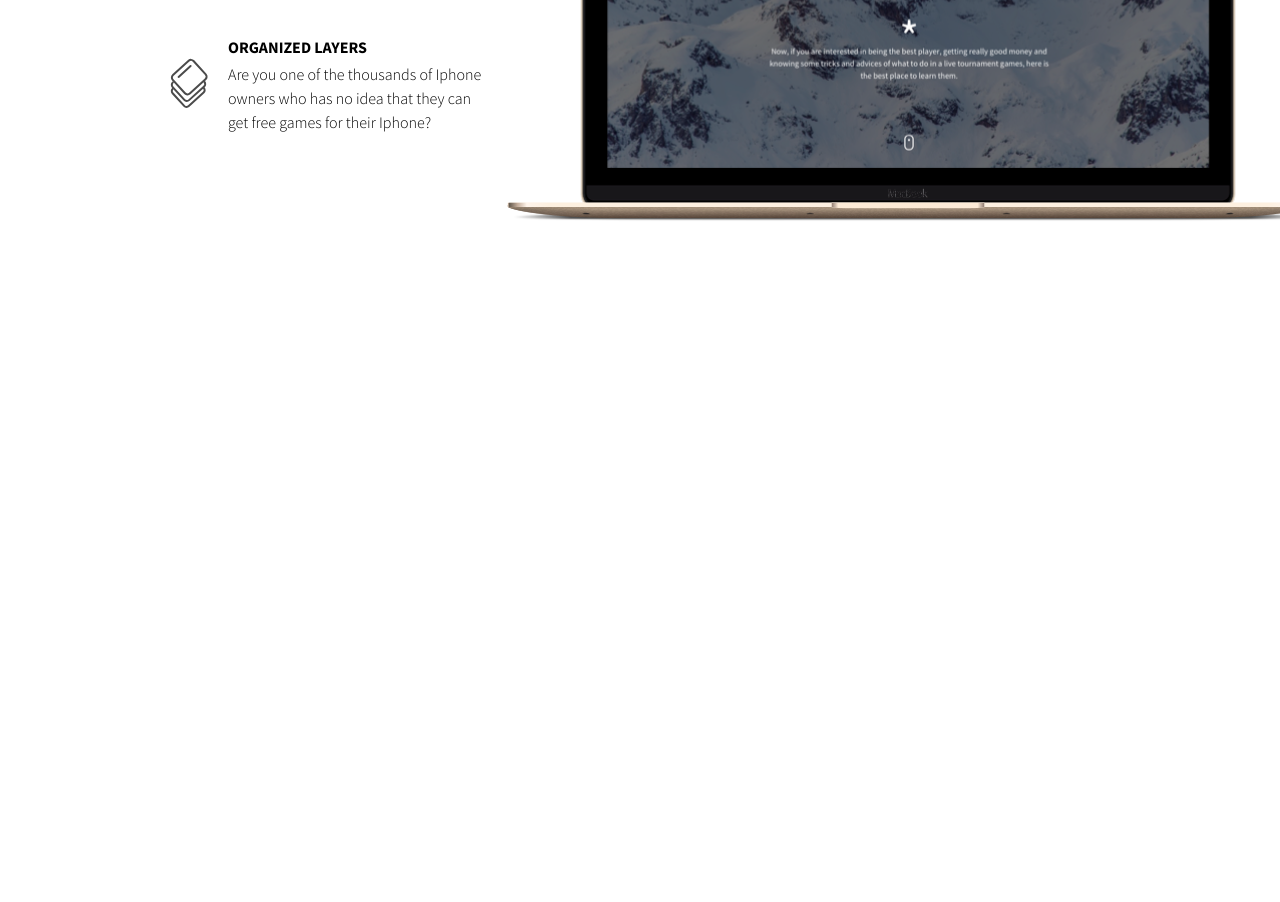
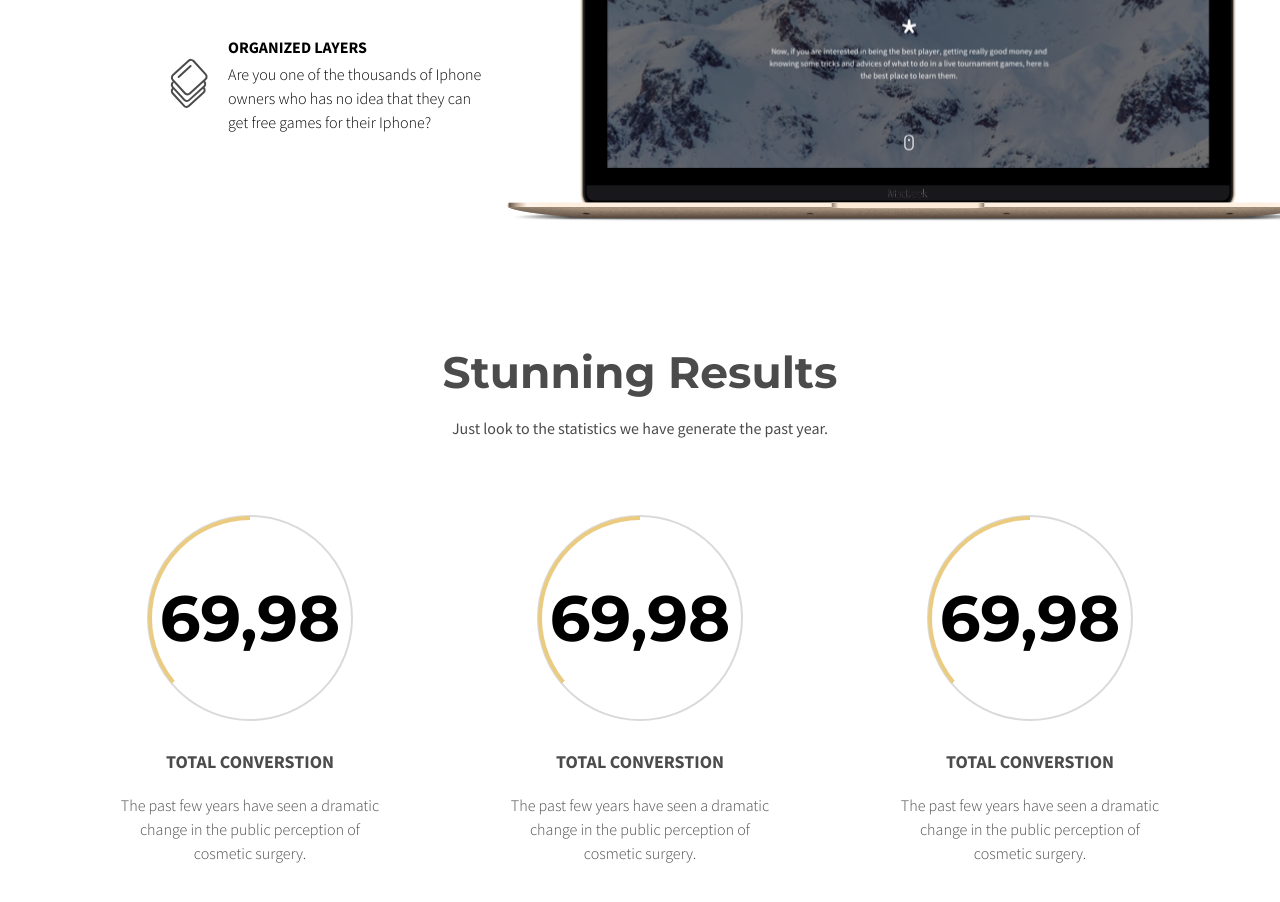
Before and after one commit to MikeJoester/dan-nguyen-html-css-training, a website built with Parcel: page practice-one/src/index.html in a window 1280 px wide. Shown: the part 1846-2748 px from the top of the page. Before the commit the page ends 2128 px from the top, so only its background shows below. Built offline with nearby package versions, Linux system fonts and the light colour scheme.

Commit message:
add: statistics section

```diff
--- a/practice-one/src/assets/styles/style.css
+++ b/practice-one/src/assets/styles/style.css
@@ -148,7 +148,7 @@ a {
 }
 
 .title__desc {
-    font-size: 16px;
+    font-size: var(--font-size-small);
     line-height: var(--line-height-medium);
 }
 
@@ -158,6 +158,7 @@ a {
 
 .heading {
     padding-top: 68px;
+    color: var(--silver-color);
     font-weight: var(--font-weight-mediumbold);
     font-size: var(--font-size-xxx-large);
 }
@@ -168,7 +169,14 @@ a {
     line-height: 30px;
 }
 
-.pricing__options {
+.heading--sm {
+    padding-top: 22px;
+    font-size: var(--font-size-small);
+    line-height: 24px;
+    font-weight: 400;
+}
+
+.card__view {
     padding-top: 76px;
     width: 100%;
     display: flex;
@@ -193,6 +201,14 @@ a {
 
 .card--recommend {
     box-shadow: 0px 8px 16px rgba(0, 0, 0, 0.2);
+}
+
+.card--statistics {
+    height: 100%;
+    box-shadow: none;
+    background: transparent;
+    border-radius: 0px;
+    justify-content: flex-start;
 }
 
 .card__price {
@@ -258,7 +274,7 @@ a {
     padding-top: 17px;
     padding-bottom: 50px;
     cursor: pointer;
-    font-size: 16px;
+    font-size: var(--font-size-small);
     line-height: 20px;
     letter-spacing: 1px;
 }
@@ -267,13 +283,18 @@ a {
     margin-bottom: 36px;
     font-weight: 400px;
     font-weight: 400;
-    font-size: 16px;
+    font-size: var(--font-size-small);
     line-height: 20px;
 }
 
 .container--features {
     height: 768px;
     justify-content: space-between;
+}
+
+.container--statistics {
+    height: 768px;
+    justify-content: flex-start;
 }
 
 .features__heading {
@@ -305,7 +326,7 @@ a {
 
 .item__text {
     color: #000;
-    font-size: 16px;
+    font-size: var(--font-size-small);
     width: 262px;
 }
 
@@ -318,3 +339,75 @@ a {
     font-weight: 300;
     line-height: 24px;
 }
+
+.progress__bar {
+    --process-diameter: 204px;
+    --process-degree: 230deg;
+
+    margin: auto;
+    width: var(--process-diameter);
+    height: var(--process-diameter);
+    background: conic-gradient(transparent var(--process-degree), var(--secondary-color) 0deg);
+    border-radius: 50%;
+    display: flex;
+    align-items: center;
+    justify-content: center;
+    margin-bottom: 27px;
+}
+
+.progress__bar::before {
+    --process-diameter-before: calc(var(--process-diameter) - 8px);
+
+    content: "";
+    position: absolute;
+    height: var(--process-diameter-before);
+    width: var(--process-diameter-before);
+    border-radius: 50%;
+    background-color: #fff;
+}
+
+.progress__bar::after {
+    --border-thickness: 2px;
+    --process-diameter-after: calc(var(--process-diameter) - var(--border-thickness));
+
+    content: "";
+    position: absolute;
+    z-index: -1;
+    background-color: #fff;
+    width: var(--process-diameter-after);
+    height: var(--process-diameter-after);
+    border: var(--border-thickness) solid #DADADA;
+    border-radius: 50%;
+}
+
+.progress__value {
+    position: relative;
+    color: black;
+    font-size: 64px;
+    line-height: 42px;
+    font-weight: var(--font-weight-mediumbold);
+}
+
+.progress__desc {
+    display: flex;
+    flex-direction: column;
+    align-items: center;
+}
+
+.progress__title {
+    font-size: var(--font-size-medium);
+    color: var(--silver-color);
+    font-weight: var(--font-weight-mediumbold);
+    line-height: 30px;
+}
+
+.progress__text {
+    font-size: var(--font-size-small);
+    color: var(--silver-color);
+    font-weight: 300;
+    line-height: 24px;
+}
+
+.card__view--statistics {
+    gap: 128px;
+}
--- a/practice-one/src/index.html
+++ b/practice-one/src/index.html
@@ -45,7 +45,7 @@
         <!-- Subscribing Plans -->
         <div class="container container--options">
             <h1 class="heading">Subscribing Plans</h1>
-            <ul class="pricing__options">
+            <ul class="card__view">
                 <li class="card">
                     <div class="card__price">
                         <div class="price__details">
@@ -63,6 +63,7 @@
                     </article>
                     <h1 class="btn--clear">GET STARTED</h1>
                 </li>
+
                 <li class="card">
                     <div class="card__price card__price--startup">
                         <div class="price__details">
@@ -80,6 +81,7 @@
                     </article>
                     <h1 class="btn--clear">GET STARTED</h1>
                 </li>
+
                 <li class="card card--recommend">
                     <div class="card__price card__price--business">
                         <div class="price__details">
@@ -97,6 +99,7 @@
                     </article>
                     <button class="btn btn--secondary btn--secondary--card">GET STARTED</button>
                 </li>
+
                 <li class="card">
                     <div class="card__price card__price--enterprise">
                         <div class="price__details">
@@ -152,6 +155,50 @@
                 <img src="./assets/images/mac.png" title="Works on Mac!" style="margin-right: 72px"/>
             </div>
         </div>
+
+        <!-- Statistics -->
+        <div class="container container--statistics">
+            <div class="features__heading">
+                <h1 class="heading">Stunning Results</h1>
+                <p class="heading heading--sm">Just look to the statistics we have generate the past year.</p>
+            </div>
+
+            <ul class="card__view card__view--statistics">
+                <li class="card card--statistics">
+                    <div class="progress__bar">
+                        <h1 class="progress__value">69<span class="progress__value progress__value--sm">,98</span></h1>
+                    </div>
+
+                    <div class="progress_desc">
+                        <p class="progress__title">TOTAL CONVERSTION</p>
+                        <br/>
+                        <p class="progress__text">The past few years have seen a dramatic change in the public perception of cosmetic surgery.</p>
+                    </div>
+                </li>
+                <li class="card card--statistics">
+                    <div class="progress__bar">
+                        <h1 class="progress__value">69<span class="progress__value progress__value--sm">,98</span></h1>
+                    </div>
+
+                    <div class="progress_desc">
+                        <p class="progress__title">TOTAL CONVERSTION</p>
+                        <br/>
+                        <p class="progress__text">The past few years have seen a dramatic change in the public perception of cosmetic surgery.</p>
+                    </div>
+                </li>
+                <li class="card card--statistics">
+                    <div class="progress__bar">
+                        <h1 class="progress__value">69<span class="progress__value progress__value--sm">,98</span></h1>
+                    </div>
+
+                    <div class="progress_desc">
+                        <p class="progress__title">TOTAL CONVERSTION</p>
+                        <br/>
+                        <p class="progress__text">The past few years have seen a dramatic change in the public perception of cosmetic surgery.</p>
+                    </div>
+                </li>
+            </ul>
+        </div>
     </div>
 </body>
 </html>
```
